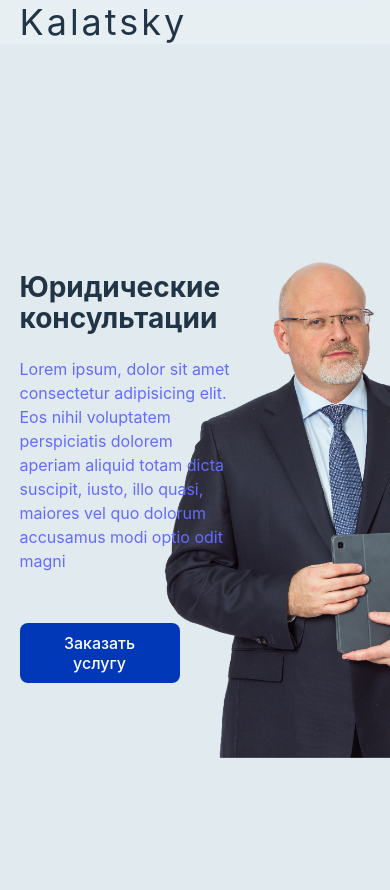
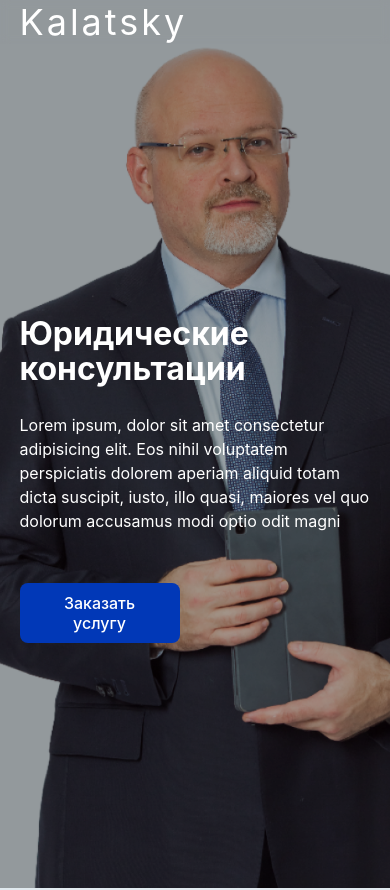
Before and after one commit to andrey-zinoviev-dev/Kalatsky, a React (Vite) app: page / in a window 390 px wide. Shown: the top 890 px of the page. Built offline with nearby package versions, Linux system fonts and the light colour scheme.

Commit message:
updated mobile layout

```diff
--- a/src/Header.css
+++ b/src/Header.css
@@ -6,8 +6,8 @@
     align-items: center;
     padding: 1% 5%;
     backdrop-filter: blur(5px);
-    background-color: rgba(255, 255, 255, 0.25);
-    z-index: 5;
+    background-color: rgba(0, 0, 0, 0.35);
+    z-index: 7;
     /* background-color: #e1eaef; */
 }
 
@@ -21,6 +21,7 @@
   font-size: 36px;
   letter-spacing: 3px;
   line-height: 1;
+  color: white;
 }
 
 .header p, .header ul button p{
--- a/src/Header.jsx
+++ b/src/Header.jsx
@@ -4,8 +4,10 @@ import "./Header.css";
 export default function Header() {
   return (
     <header className="header">
-      <div className="container">
-        <div className="header__wrapper">
+      {/* <div className="container">
+
+      </div> */}
+              <div className="header__wrapper">
           <p id="logo">Kalatsky</p>
           <nav>
             <ul>
@@ -19,7 +21,6 @@ export default function Header() {
             </ul>
           </nav>
         </div>
-      </div>
     </header>
   )
 }
--- a/src/Landing.css
+++ b/src/Landing.css
@@ -6,15 +6,18 @@ main {
   display: flex;
   align-items: center;
   /* background-color: #e9f1f4; */
-  /* background-image: url("./assets/land-bg-comb.png"); */
+  background-image: url("./assets/bg-new.png");
   /* background-size: contain; */
+  background-size: cover;
+    background-position: right;
 }
 
 .landing p {
   max-width: 540px;
   line-height: 1.5;
   margin: 0 0 50px 0;
-  color: #646cff;
+  /* color: #646cff; */
+  color: white;
   font-size: 18px;
 }
 
@@ -38,6 +41,16 @@ main {
   object-fit: contain;
 }
 
+.landing__overlay {
+  display: none;
+  position: absolute;
+  top: 0;
+  left: 0;
+  width: 100%;
+  height: 100%;
+  background: rgba(0, 0, 0, 0.35);
+}
+
 @media screen and (max-width:1439px) {
   /* .landing {
     background-size: cover;
@@ -59,11 +72,14 @@ main {
 }
 
 @media screen and (max-width:767px) {
-  /* .landing {
-    align-items: flex-start;
-  } */
+  .landing {
+    background-position: 85% 0;
+  }
   .landing p {
-    max-width: 210px;
+    /* max-width: 210px; */
     font-size: 16px;
   }
+  .landing__overlay {
+    display: block;
+  }
 }
--- a/src/Landing.jsx
+++ b/src/Landing.jsx
@@ -4,7 +4,8 @@ import Services from './Services'
 import Form from './Form';
 import "./Landing.css";
 // import Pic from "./assets/AK6A4769.jpg"
-import Pic from "./assets/AK6A4769.png";
+// import Pic from "./assets/AK6A4769.png";
+// import Pic from "./assets/bg-new.png";
 
 export default function Landing() {
   const [orderClicked, setOrderClicked] = React.useState(false);
@@ -27,8 +28,8 @@ export default function Landing() {
           </div>
 
         </div>
-        {/* <div></div> */}
-        <img className='landing__img' style={{width: "100%"}} src={Pic} alt="" />
+        <div className='landing__overlay'></div>
+        {/* <img className='landing__img' style={{width: "100%"}} src={Pic} alt="" /> */}
       </section>
       <Services />
       <Form orderClicked={orderClicked} />
--- a/src/Services.css
+++ b/src/Services.css
@@ -1,6 +1,6 @@
 .services {
   position: relative;
-  padding: 10% 20%;
+  /* padding: 10% 20%; */
 }
 
 .services h2 {
@@ -71,6 +71,6 @@
   }
 
   .services__ul li {
-    height: 180px;
+    height: 140px;
   }
 }
--- a/src/index.css
+++ b/src/index.css
@@ -32,7 +32,8 @@ body {
 
 section {
   box-sizing: border-box;
-  padding: 20%;
+  /* padding: 20%; */
+  padding: 10%;
   background-color: #e1eaef;
   overflow: hidden;
   position: relative;
@@ -42,6 +43,7 @@ h1 {
   font-size: 3.2em;
   line-height: 1.1;
   max-width: 540px;
+  color: white;
 }
 
 button {
@@ -98,7 +100,7 @@ button:focus-visible {
 
 @media screen and (max-width: 767px) {
   h1 {
-    font-size: 28px;
-    max-width: 280px;
+    font-size: 32px;
+    /* max-width: 280px; */
   }
 }
```
Also changed, not shown: src/assets/bg-new.png (added).
